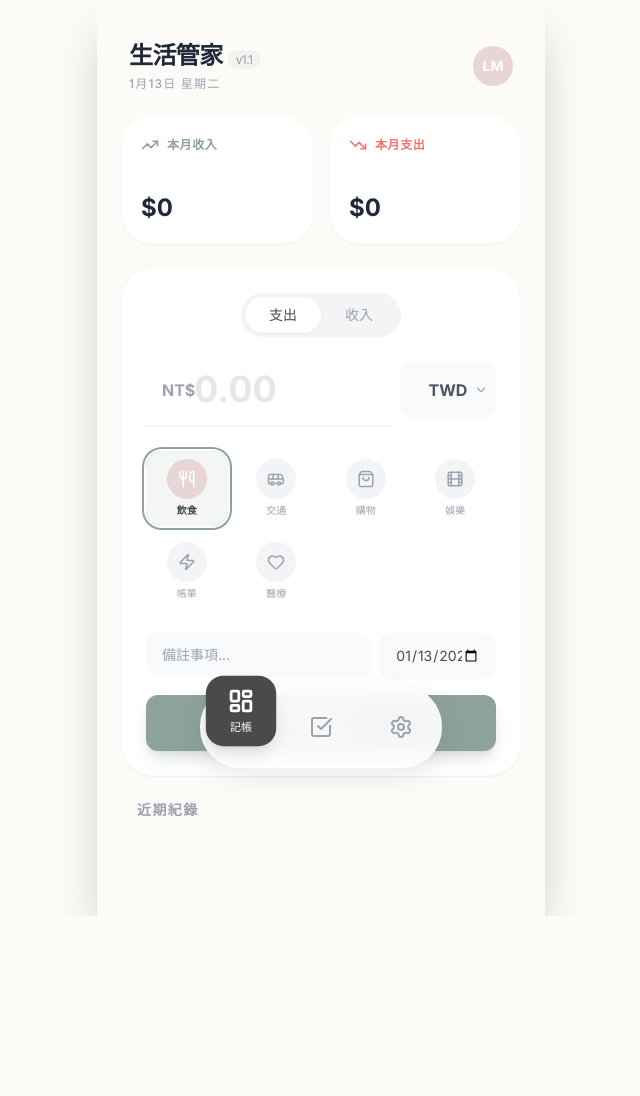
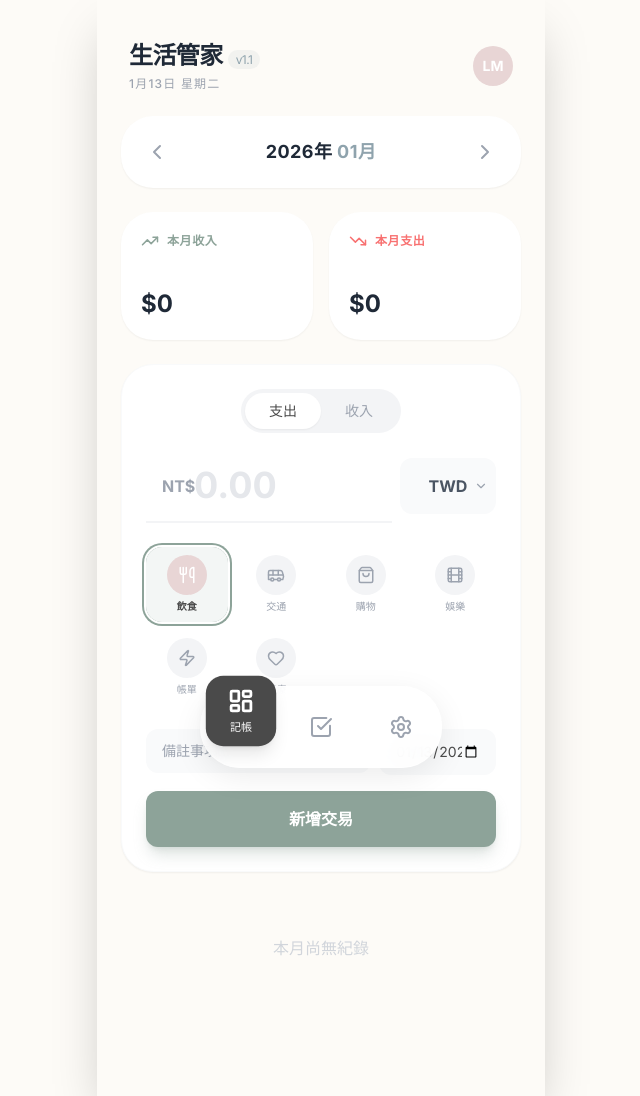
Before and after one commit to 24680ricky-design/remeber, a React (Vite) app: page / in a window 1280 px wide. Shown: the whole page, without its empty margins (319-959 px from the left). Before the commit the page ends 916 px from the top, so only its background shows below. Built offline with nearby package versions, Linux system fonts and the light colour scheme.

Commit message:
feat: Fix Trash2 icon and improve expense view

```diff
--- a/components/ExpenseView.tsx
+++ b/components/ExpenseView.tsx
@@ -1,7 +1,6 @@
 import React, { useState, useEffect, useMemo } from 'react';
 import { PieChart, Pie, Cell, ResponsiveContainer, Tooltip as RechartsTooltip } from 'recharts';
 import { Transaction, Category, TransactionType } from '../types';
-import { Trash2, TrendingUp, TrendingDown, DollarSign, Calendar } from 'lucide-react';
 import { api } from '../services/api';
 import { COLORS, CURRENCIES } from '../constants';
 import * as Icons from 'lucide-react';
@@ -30,13 +29,31 @@ const ExpenseView: React.FC<ExpenseViewProps> = ({
   const [currency, setCurrency] = useState<string>('TWD');
   const [loading, setLoading] = useState(false);
 
+  // Month Selection State (YYYY-MM)
+  const [selectedMonth, setSelectedMonth] = useState<string>(new Date().toISOString().slice(0, 7));
+
   // Pre-fill note if coming from Todo
   useEffect(() => {
     if (initialNote) {
       setNote(initialNote);
-      // Optional: Flash UI or focus
     }
   }, [initialNote]);
+
+  const handlePrevMonth = () => {
+    const [y, m] = selectedMonth.split('-').map(Number);
+    const newDate = new Date(y, m - 2, 1); // Month is 0-indexed in Date, but 1-indexed in string filter. m-1 is current, m-2 is prev.
+    setSelectedMonth(newDate.toISOString().slice(0, 7));
+  };
+
+  const handleNextMonth = () => {
+    const [y, m] = selectedMonth.split('-').map(Number);
+    const newDate = new Date(y, m, 1); // m is next month (since it was 1-indexed and Date takes 0-indexed, so m is m+1 in 0-indexed)
+    setSelectedMonth(newDate.toISOString().slice(0, 7));
+  };
+
+  const currentMonthTransactions = useMemo(() => {
+    return transactions.filter(t => t.date.startsWith(selectedMonth));
+  }, [transactions, selectedMonth]);
 
   const handleSubmit = async (e: React.FormEvent) => {
     e.preventDefault();
@@ -93,21 +110,16 @@ const ExpenseView: React.FC<ExpenseViewProps> = ({
     }
   };
 
-  // Dashboard Calculations
+  // Dashboard Calculations (Based on Selected Month)
   const summary = useMemo(() => {
-    const currentMonth = new Date().toISOString().slice(0, 7); // YYYY-MM
-    const monthTx = transactions.filter(t => t.date.startsWith(currentMonth));
+    const income = currentMonthTransactions.filter(t => t.type === TransactionType.INCOME).reduce((acc, t) => acc + t.amount, 0);
+    const expense = currentMonthTransactions.filter(t => t.type === TransactionType.EXPENSE).reduce((acc, t) => acc + t.amount, 0);
+    return { income, expense, balance: income - expense };
+  }, [currentMonthTransactions]);
 
-    const income = monthTx.filter(t => t.type === TransactionType.INCOME).reduce((acc, t) => acc + t.amount, 0);
-    const expense = monthTx.filter(t => t.type === TransactionType.EXPENSE).reduce((acc, t) => acc + t.amount, 0);
-
-    return { income, expense, balance: income - expense };
-  }, [transactions]);
-
-  // Chart Data
+  // Chart Data (Based on Selected Month)
   const chartData = useMemo(() => {
-    const currentMonth = new Date().toISOString().slice(0, 7);
-    const expenseTx = transactions.filter(t => t.type === TransactionType.EXPENSE && t.date.startsWith(currentMonth));
+    const expenseTx = currentMonthTransactions.filter(t => t.type === TransactionType.EXPENSE);
     const grouped: Record<string, number> = {};
 
     expenseTx.forEach(t => {
@@ -116,24 +128,56 @@ const ExpenseView: React.FC<ExpenseViewProps> = ({
     });
 
     return Object.entries(grouped).map(([name, value]) => ({ name, value }));
-  }, [transactions, categories]);
+  }, [currentMonthTransactions, categories]);
+
+  // Group Transactions by Date
+  const groupedTransactions = useMemo(() => {
+    const groups: Record<string, Transaction[]> = {};
+    currentMonthTransactions.forEach(t => {
+      if (!groups[t.date]) groups[t.date] = [];
+      groups[t.date].push(t);
+    });
+    // Sort dates descending
+    return Object.keys(groups).sort((a, b) => b.localeCompare(a)).map(date => {
+      const txs = groups[date];
+      const dailyIncome = txs.filter(t => t.type === TransactionType.INCOME).reduce((sum, t) => sum + t.amount, 0);
+      const dailyExpense = txs.filter(t => t.type === TransactionType.EXPENSE).reduce((sum, t) => sum + t.amount, 0);
+      return { date, txs, dailyIncome, dailyExpense };
+    });
+  }, [currentMonthTransactions]);
 
   const COLORS_CHART = ['#8da399', '#8fa3ad', '#e8d5d5', '#f0c4c4', '#b8c5d6'];
 
+  const [year, month] = selectedMonth.split('-');
+
   return (
     <div className="pb-24 animate-fade-in space-y-6">
+
+      {/* Month Navigation */}
+      <div className="flex items-center justify-between bg-white p-4 rounded-[2rem] shadow-sm">
+        <button onClick={handlePrevMonth} className="p-2 text-gray-400 hover:text-nordic-blue transition-colors">
+          <Icons.ChevronLeft size={24} />
+        </button>
+        <h2 className="text-lg font-bold text-gray-800 tracking-wide">
+          {year}年 <span className="text-nordic-blue">{month}月</span>
+        </h2>
+        <button onClick={handleNextMonth} className="p-2 text-gray-400 hover:text-nordic-blue transition-colors">
+          <Icons.ChevronRight size={24} />
+        </button>
+      </div>
+
       {/* Dashboard Cards */}
       <div className="grid grid-cols-2 gap-4">
         <div className="bg-white p-5 rounded-[2rem] shadow-sm flex flex-col justify-between h-32">
           <div className="flex items-center text-nordic-green mb-2">
-            <TrendingUp size={18} className="mr-2" />
+            <Icons.TrendingUp size={18} className="mr-2" />
             <span className="text-xs font-semibold uppercase tracking-wider">本月收入</span>
           </div>
           <span className="text-2xl font-bold text-gray-800">${summary.income.toLocaleString()}</span>
         </div>
         <div className="bg-white p-5 rounded-[2rem] shadow-sm flex flex-col justify-between h-32">
           <div className="flex items-center text-red-400 mb-2">
-            <TrendingDown size={18} className="mr-2" />
+            <Icons.TrendingDown size={18} className="mr-2" />
             <span className="text-xs font-semibold uppercase tracking-wider">本月支出</span>
           </div>
           <span className="text-2xl font-bold text-gray-800">${summary.expense.toLocaleString()}</span>
@@ -277,9 +321,33 @@ const ExpenseView: React.FC<ExpenseViewProps> = ({
         </div>
       )}
 
-      <div className="space-y-3">
-        <h3 className="text-sm font-bold text-gray-400 uppercase tracking-widest px-4">近期紀錄</h3>
-        {transactions.slice(0, 10).map((tx) => {
+      {/* Grouped Transaction List */}
+      <div className="space-y-4">
+        {groupedTransactions.length === 0 && (
+          <div className="text-center text-gray-300 py-10">本月尚無紀錄</div>
+        )}
+
+        {groupedTransactions.map((group) => {
+          const dateObj = new Date(group.date);
+          const dateStr = `${dateObj.getMonth() + 1}/${dateObj.getDate()}`;
+          const dayStr = dateObj.toLocaleDateString('zh-TW', { weekday: 'long' });
+
+          return (
+            <div key={group.date} className="animate-fade-in-up">
+              {/* Daily Header */}
+              <div className="flex items-center justify-between px-4 mb-2">
+                <div className="text-sm font-bold text-gray-500">
+                  {dateStr} <span className="text-xs font-normal text-gray-400 ml-1">{dayStr}</span>
+                </div>
+                <div className="text-xs font-medium text-gray-400 flex gap-3">
+                  {group.dailyIncome > 0 && <span className="text-nordic-green">+{group.dailyIncome}</span>}
+                  {group.dailyExpense > 0 && <span className="text-red-400">-{group.dailyExpense}</span>}
+                </div>
+              </div>
+
+              {/* Transactions for this day */}
+              <div className="space-y-2">
+                {group.txs.map((tx) => {
                   const cat = categories.find(c => c.id === tx.categoryId);
                   const IconComp = (Icons as any)[cat?.iconKey || 'Circle'] || Icons.Circle;
                   return (
@@ -288,9 +356,8 @@ const ExpenseView: React.FC<ExpenseViewProps> = ({
                         <div style={{ backgroundColor: cat?.color || '#eee' }} className="w-10 h-10 rounded-full flex items-center justify-center text-white">
                           <IconComp size={18} />
                         </div>
-                <div>
-                  <p className="font-semibold text-gray-700 text-sm">{tx.note || cat?.label}</p>
-                  <p className="text-xs text-gray-400">{tx.date}</p>
+                        <div className="overflow-hidden">
+                          <p className="font-semibold text-gray-700 text-sm truncate max-w-[120px]">{tx.note || cat?.label}</p>
                         </div>
                       </div>
                       <div className="flex items-center gap-3">
@@ -298,8 +365,12 @@ const ExpenseView: React.FC<ExpenseViewProps> = ({
                           {tx.type === TransactionType.INCOME ? '+' : '-'}${Math.abs(tx.amount).toLocaleString()}
                         </span>
                         <button onClick={() => handleDelete(tx.id)} className="text-gray-300 hover:text-red-400 transition-colors">
-                  <Trash2 size={16} />
+                          <Icons.Trash2 size={16} />
                         </button>
+                      </div>
+                    </div>
+                  )
+                })}
               </div>
             </div>
           )
```
Also changed, not shown: build_debug.txt (added). Lines whose indentation alone changed are shown as unchanged.
